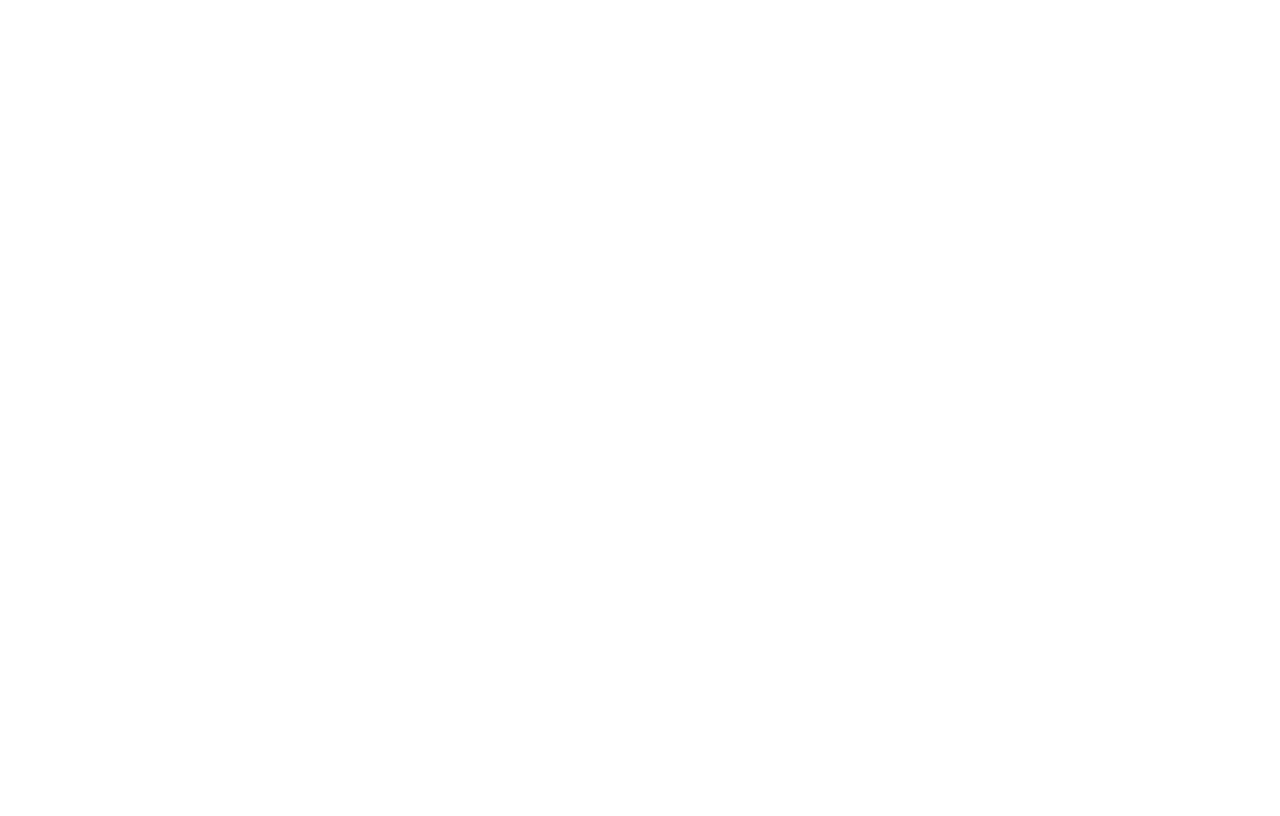
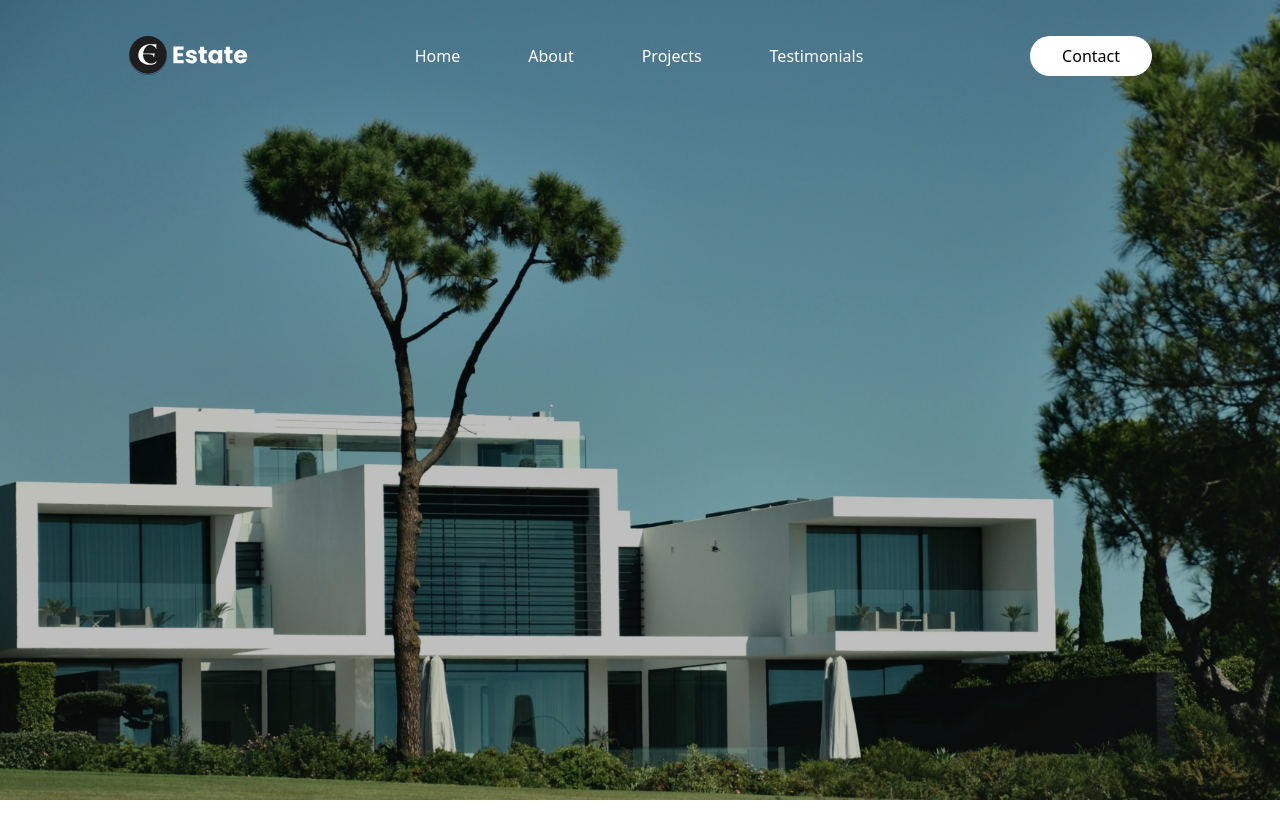
Before and after one commit to esraayaz/real-estate, a React (Vite) app: page / in a window 1280 px wide. Built offline with nearby package versions, Linux system fonts and the light colour scheme.

Commit message:
Project is on!

```diff
--- a/src/App.jsx
+++ b/src/App.jsx
@@ -1,7 +1,12 @@
 import React from "react";
+import Header from "./Components/Header";
 
 const App = () => {
-  return <div></div>;
+  return (
+    <div>
+      <Header />
+    </div>
+  );
 };
 
 export default App;
```
